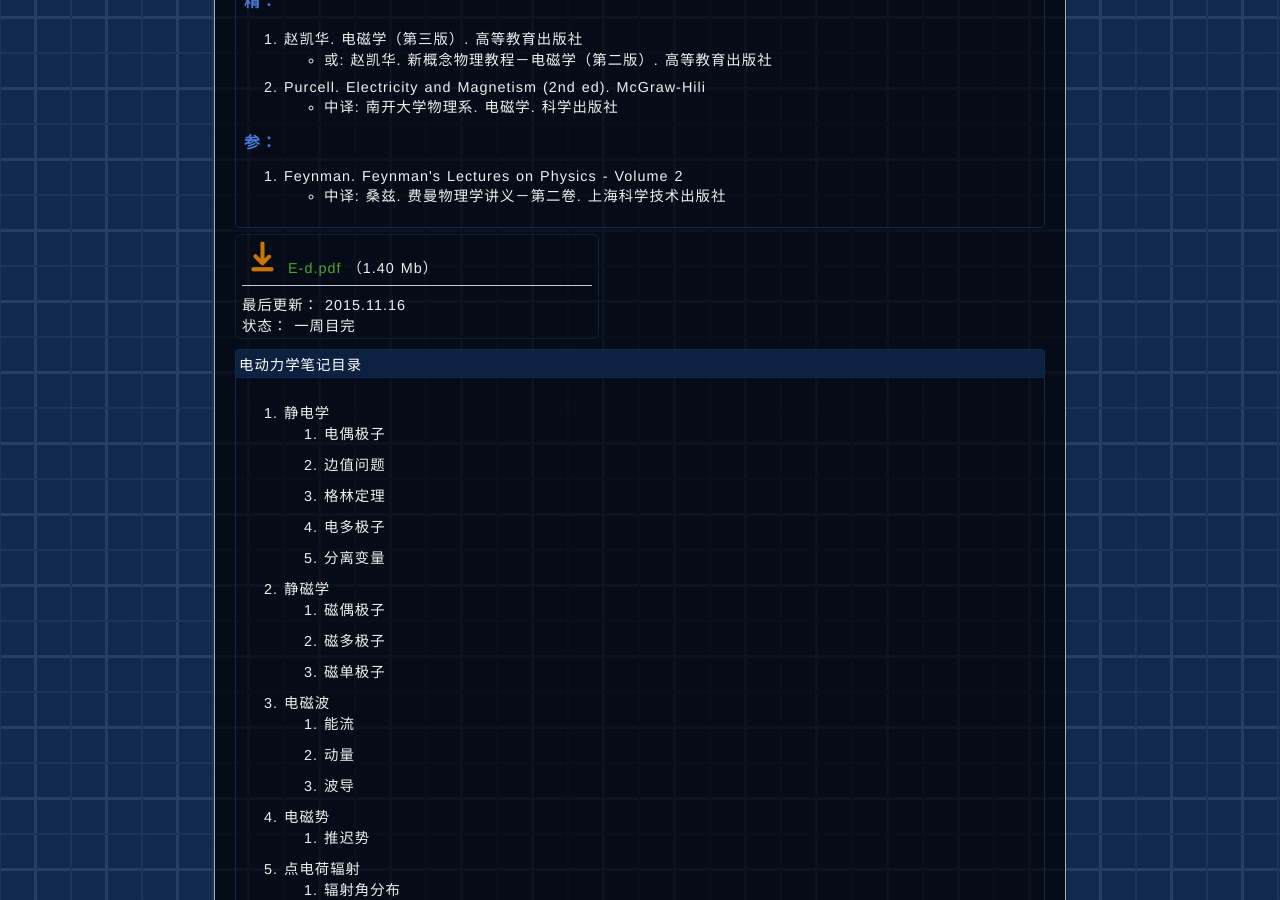
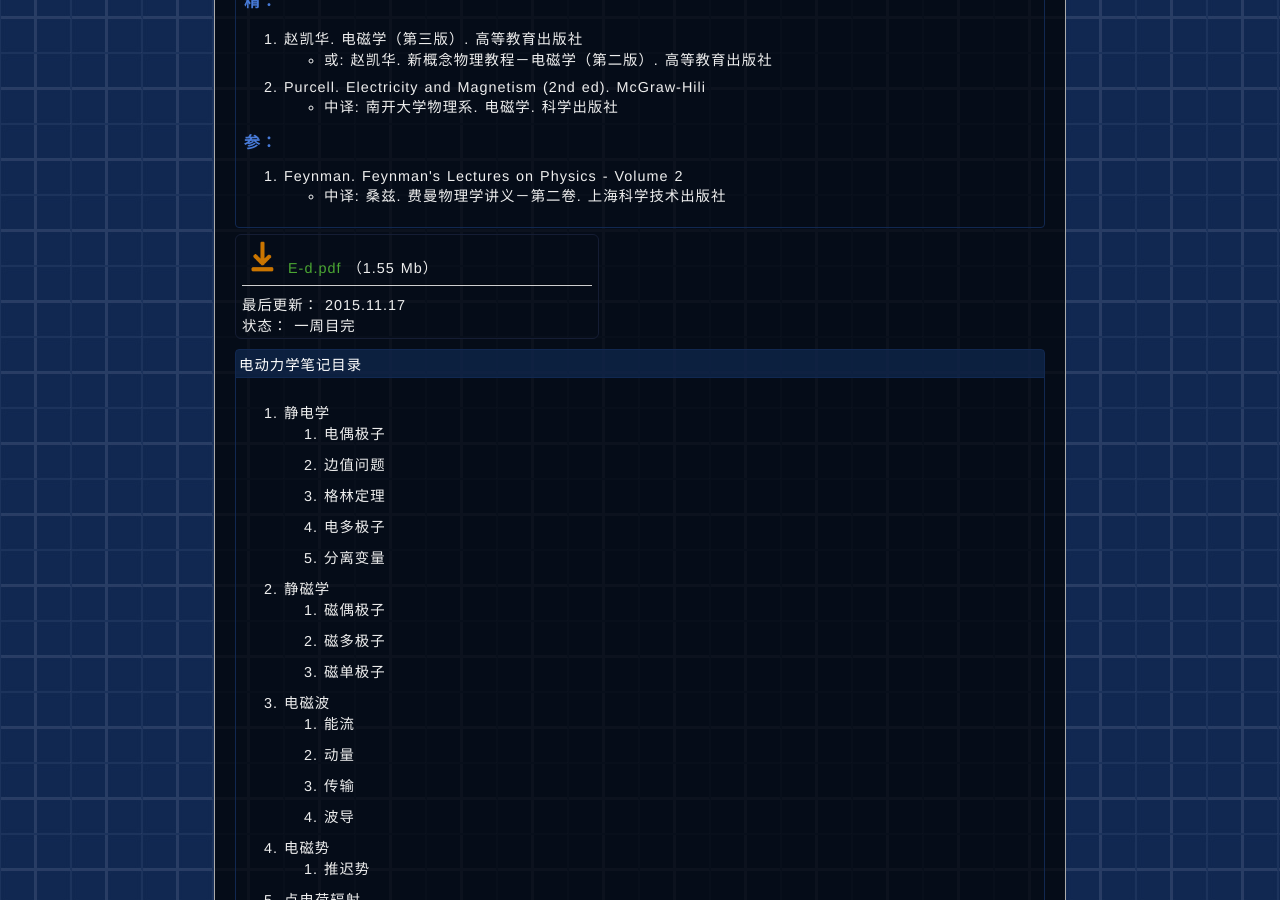
Before and after one commit to LePtC/LePtC.github.io, a Jekyll site: the page built from lenote/Phys/E/index.html, in a window 1280 px wide and 900 px high, scrolled down 1083 px. Built offline with Jekyll 4.4.1, drawn with Linux system fonts in a browser that asks for light colours; Markdown is read by kramdown in place of the engine named in the settings; formulas are drawn with MathJax 3; comment, search, counter and statistics services are not loaded.

Commit message:
update E-d

```diff
--- a/lenote/Phys/E/index.html
+++ b/lenote/Phys/E/index.html
@@ -124,7 +124,7 @@ title: 电
  -->
 
 
-{% include lefile.html col="o" ca="Phys" en="E-d" size="1.40" date="2015.11.16" status="一周目完" %}
+{% include lefile.html col="o" ca="Phys" en="E-d" size="1.55" date="2015.11.17" status="一周目完" %}
 
 <div class="fold">
   <div class="fold-head" onclick="isHidden('div5')">
@@ -147,6 +147,7 @@ title: 电
     <li>电磁波<ol>
       <li>能流</li>
       <li>动量</li>
+      <li>传输</li>
       <li>波导</li>
     </ol></li>
     <li>电磁势<ol>
--- a/lenote/index.html
+++ b/lenote/index.html
@@ -110,7 +110,7 @@ $(document).ready( function() {
 <ol>
   <li>电磁学：二周目完（2015.09.30）</li>
   <li>电路及模拟电路</li>
-  <li>电动力学：一周目完（2015.11.16）</li>
+  <li>电动力学：一周目完（2015.11.17）</li>
   <li>等离子体物理</li>
 </ol>
 {% include lenote.html en="O" ca="Phys" cn="光" pl="4" fin="0.5" col="g" %}
```
